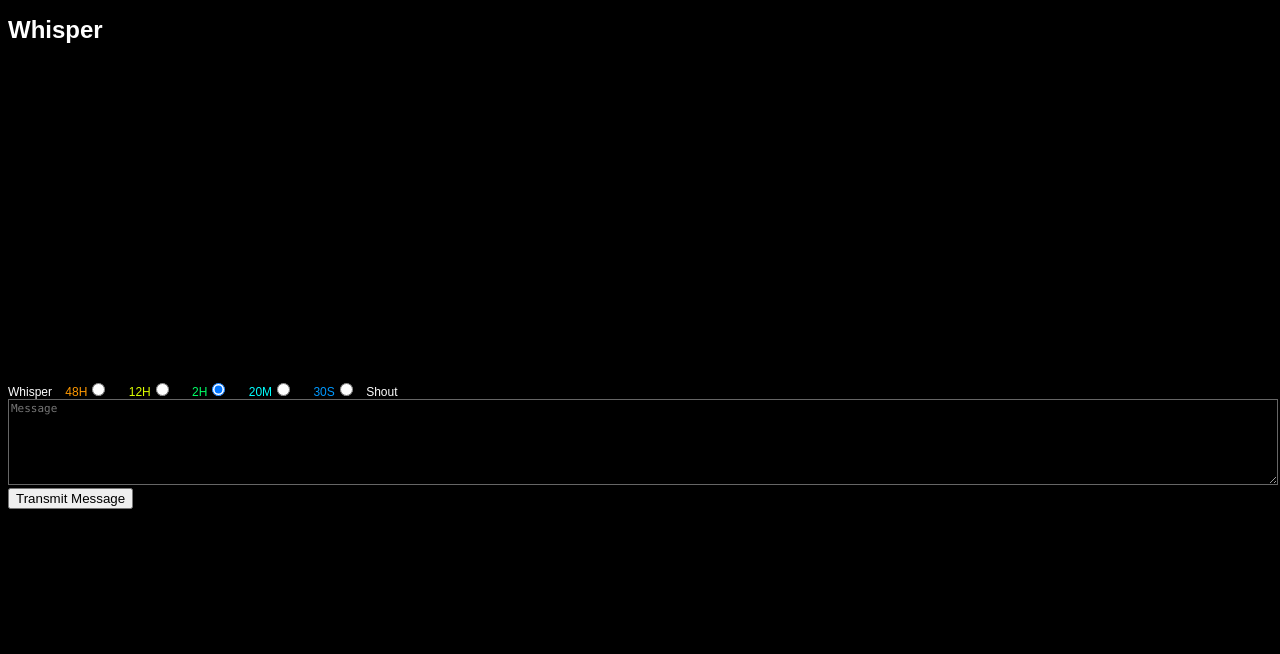
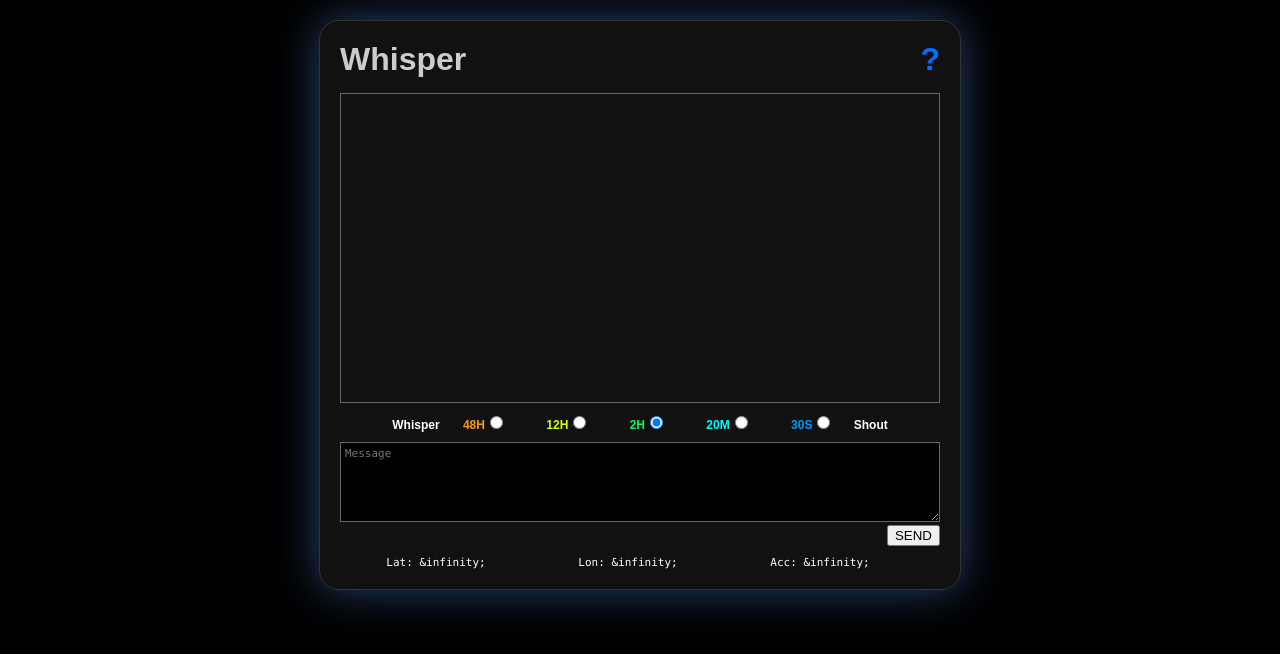
Before and after one commit to tlhunter/whisper, a website: page public/index.html in a window 1280 px wide. Drawn offline with nearby package versions, Linux system fonts and the light colour scheme; no server answers.

Commit message:
Cosmetics

```diff
--- a/public/index.html
+++ b/public/index.html
@@ -7,8 +7,18 @@
         <script src="/socket.io/socket.io.js"></script>
     </head>
     <body>
+        <div id="container">
+            <div id="header">
                 <h1>Whisper</h1>
+                <a id="info" href="#">?</a>
+            </div>
             <div id="messages"></div>
+            <div id="help">
+                <p><strong>Whisper</strong>: A GeoLocation based Communication service.</p>
+                <p>Whisper allows you to broadcast messages from the location you are standing. With these messages, you can specify a loudness. The louder your message, the greater the area it can be read in, and the quicker the message goes away.</p>
+                <p>Want to play a game with your friends? Give them clues and leave small whisper messages directing them to the next location.</p>
+                <p>Messages automatically appear and disappear when you leave a location or the messages get too old.</p>
+            </div>
             <div id="map"></div>
             <form id="compose">
                 <div id="size">
@@ -22,10 +32,16 @@
                 </div>
                 <div id="message-holder"><textarea class="size-2" id="message" placeholder="Message" maxlength="255"></textarea></div>
                 <div id="actions">
-                <input id="transmit" type="submit" value="Transmit Message" />
+                    <input id="transmit" type="submit" value="SEND" />
                 </div>
-            <div id="data"></div>
+                <div id="data">
+                    <div id="latitude" class="datum">Lat: &infinity;</div>
+                    <div id="longitude" class="datum">Lon: &infinity;</div>
+                    <div id="accuracy" class="datum">Acc: &infinity;</div>
+                    <div style="clear:both;"></div>
+                </div>
             </form>
+        </div>
         <script src="main.js"></script>
     </body>
 </html>
--- a/public/main.js
+++ b/public/main.js
@@ -13,7 +13,9 @@ $(function() {
     var $messageInput = $('#message');
     var $compose = $('form#compose');
     var $enableGeo = $('#enable-geo');
-    var $data = $('#data');
+    var $lat = $('#latitude');
+    var $lon = $('#longitude');
+    var $acc = $('#accuracy');
 
     // If we receive old messages, our list order is now dirty and needs to be reordered.
     // I don't wan't to reorder every time we get a dirty message though since we get groups of them.
@@ -42,7 +44,7 @@ $(function() {
 
     // I received a message from the server
     socket.on('message-to-client', function (data) {
-        console.log('message-to-client', data);
+        //console.log('message-to-client', data);
 
         if (uuids.indexOf(data.uuid) >= 0) {
             return;
@@ -56,7 +58,7 @@ $(function() {
 
     // If we left an area we want to delete the messages associated with it
     socket.on('leave-area', function(data) {
-        console.log('leave-area', data);
+        //console.log('leave-area', data);
         $messages.hide();
         for (var index in data.areas) {
             $('#messages .message[data-area=' + data.areas[index] + ']').each(function() {
@@ -86,8 +88,10 @@ $(function() {
     // Update our coordinates values as well as the GUI
     var setNewCoordinates = function(pos) {
         var c = pos.coords;
-        console.log(c);
-        $data.html("Lat: " + c.latitude + "<br />Lon: " + c.longitude + "<br />Acc: " + c.accuracy + " meters");
+        //console.log(c);
+        $lat.html("Lat: " + c.latitude);
+        $lon.html("Lon: " + c.longitude);
+        $acc.html("Acc: " + c.accuracy + " meters");
         coords = c;
         transmitLocation();
     };
@@ -185,4 +189,9 @@ $(function() {
             coords: coords
         });
     });
+
+    $('#info').click(function() {
+        $('#help').toggle();
+        $messages.toggle();
+    });
 });
--- a/public/style.css
+++ b/public/style.css
@@ -7,9 +7,42 @@ body {
 a {
     color: #006fff;
 }
+#container {
+    width: 600px;
+    margin: 20px auto;
+    background-color: #111;
+    border-radius: 20px;
+    padding: 20px;
+    box-shadow:0px 0px 45px #27426e;
+    border: 1px solid #333;
+}
+#header {
+    height: 52px;
+    font-family: arial;
+}
+#header h1 {
+    margin: 0;
+    color: #ccc;
+    float: left;
+    font-size: 32px;
+}
+#header #info {
+    float: right;
+    text-decoration: none;
+    font-size: 32px;
+    font-weight: bold;
+}
+#help,
 #messages {
     height: 300px;
     overflow: auto;
+    border: 1px solid #666;
+    position: relative;
+}
+#help {
+    display: none;
+    background-color: #fff;
+    color: #000;
 }
 #messages .time {
 }
@@ -23,27 +56,47 @@ a {
     height: 0px;
 }
 #compose {
-    margin-top: 20px;
+}
+#actions {
+    text-align: right;
 }
 #message {
     height: 80px;
     width: 100%;
+    box-sizing: border-box;
     background-color: #000;
     border: 1px solid #666;
-    font-size: 11px;
     color: #fff;
 }
 #data {
+    margin-top: 10px;
     color: #fff;
 }
+#data .datum {
+    width: 32%;
+    float: left;
+    text-align: center;
+}
+#help,
+#messages,
+#message {
+    padding: 4px;
+}
+#help,
 #messages,
 #data,
 #message {
     font-family: Monaco, Menlo, Consolas, Courier;
+    font-size: 11px;
+}
+#size {
+    margin: 10px 0;
+    text-align: center;
+    font-weight: bold;
 }
 #size input {
-    margin-right: 10px;
+    margin-right: 20px;
 }
 #size label {
-    margin-left: 10px;
+    margin-left: 20px;
 }
```
Lines whose indentation alone changed are shown as unchanged.
